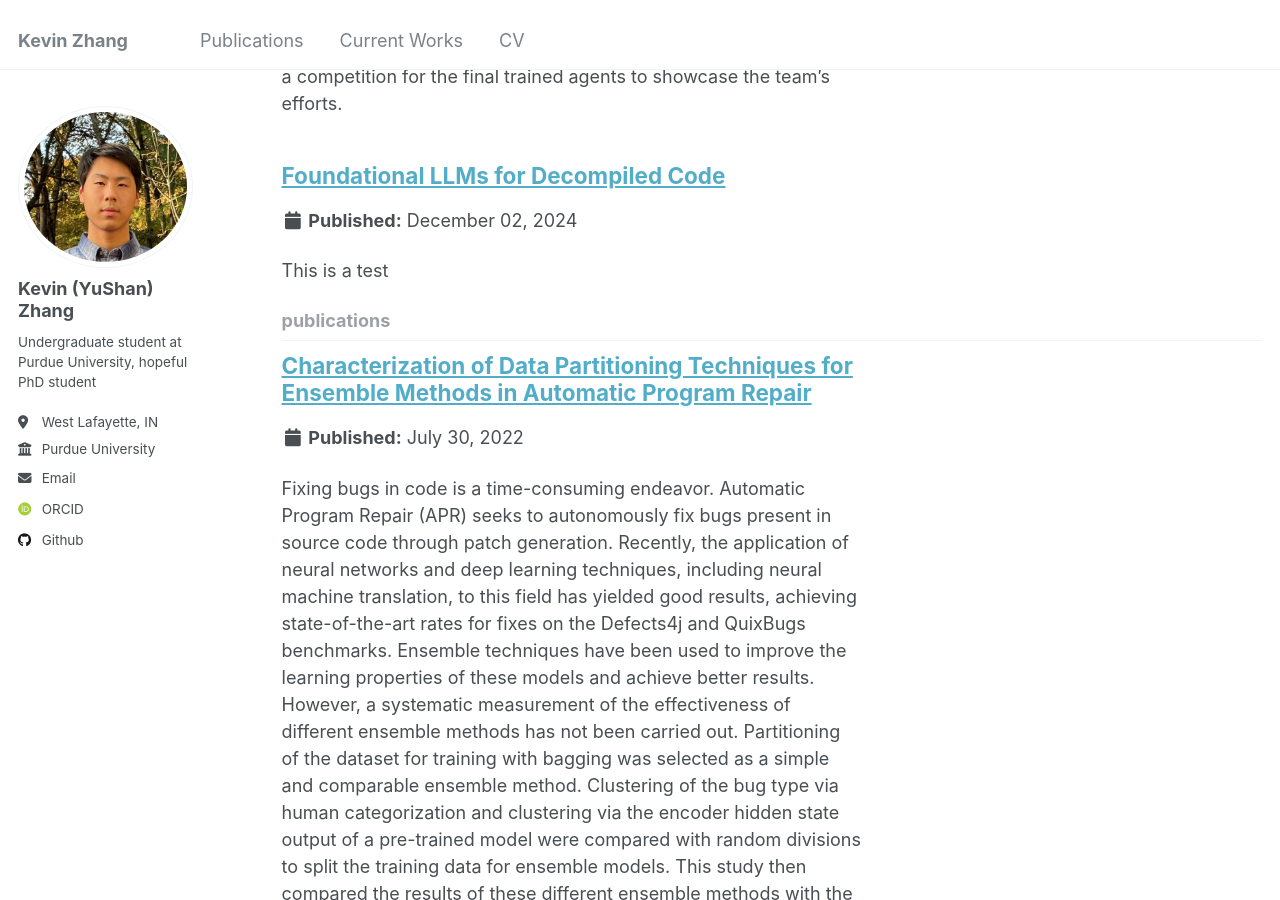
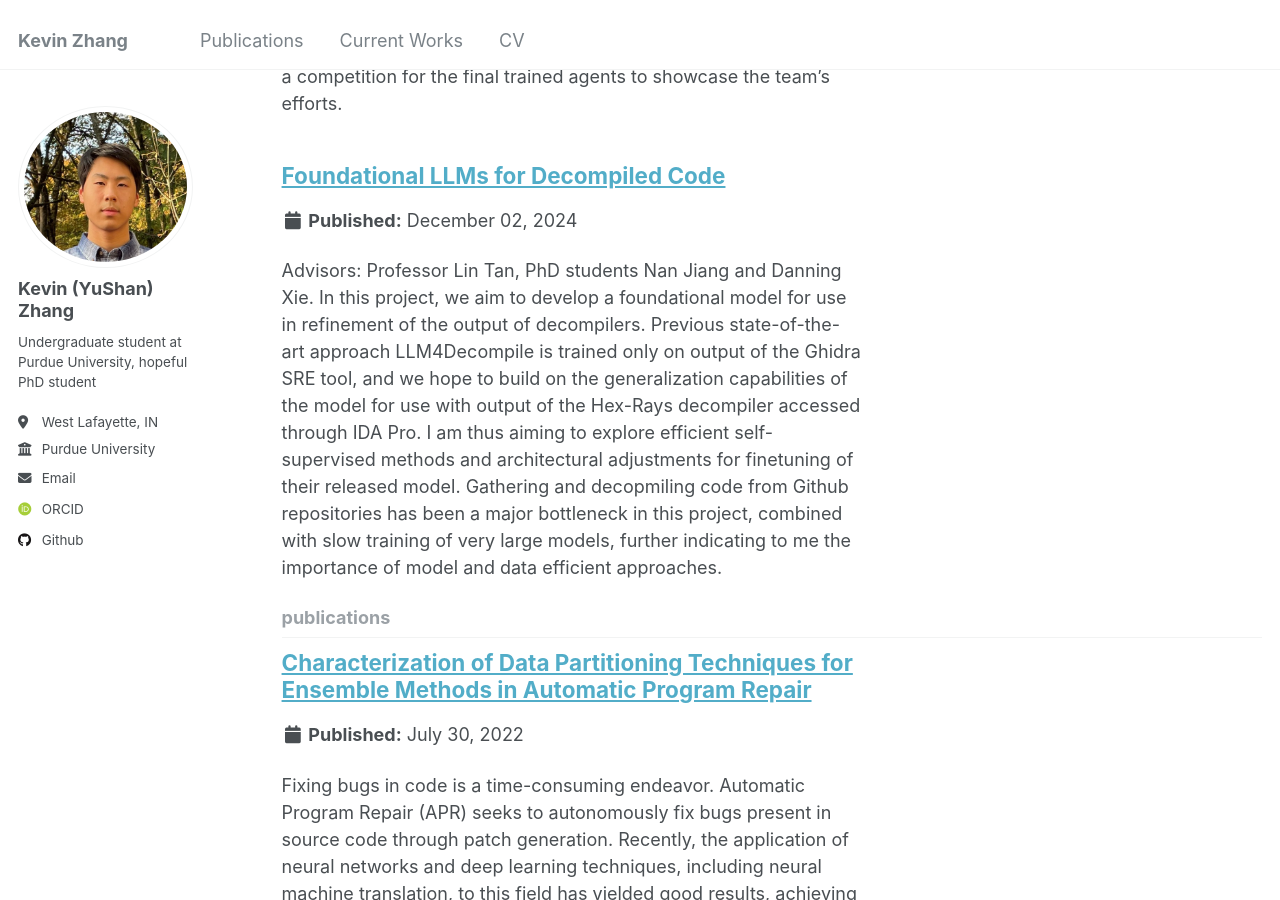
Before and after one commit to kevin-ys-zhang/kevin-ys-zhang.github.io, a Jekyll site: the page built from _pages/collection-archive.html, in a window 1280 px wide and 900 px high, scrolled down 532 px. Built offline with Jekyll 4.4.1, drawn with Linux system fonts in a browser that asks for light colours; some web fonts are replaced.

Commit message:
Update portfolio-4.md

```diff
--- a/_portfolio/portfolio-4.md
+++ b/_portfolio/portfolio-4.md
@@ -1,5 +1,7 @@
 ---
 title: "Foundational LLMs for Decompiled Code"
-excerpt: "This is a test"
+excerpt: "Advisors: Professor Lin Tan, PhD students Nan Jiang and Danning Xie.
+
+In this project, we aim to develop a foundational model for use in refinement of the output of decompilers. Previous state-of-the-art approach LLM4Decompile is trained only on output of the Ghidra SRE tool, and we hope to build on the generalization capabilities of the model for use with output of the Hex-Rays decompiler accessed through IDA Pro. I am thus aiming to explore efficient self-supervised methods and architectural adjustments for finetuning of their released model. Gathering and decopmiling code from Github repositories has been a major bottleneck in this project, combined with slow training of very large models, further indicating to me the importance of model and data efficient approaches."
 collection: portfolio
 ---
```
